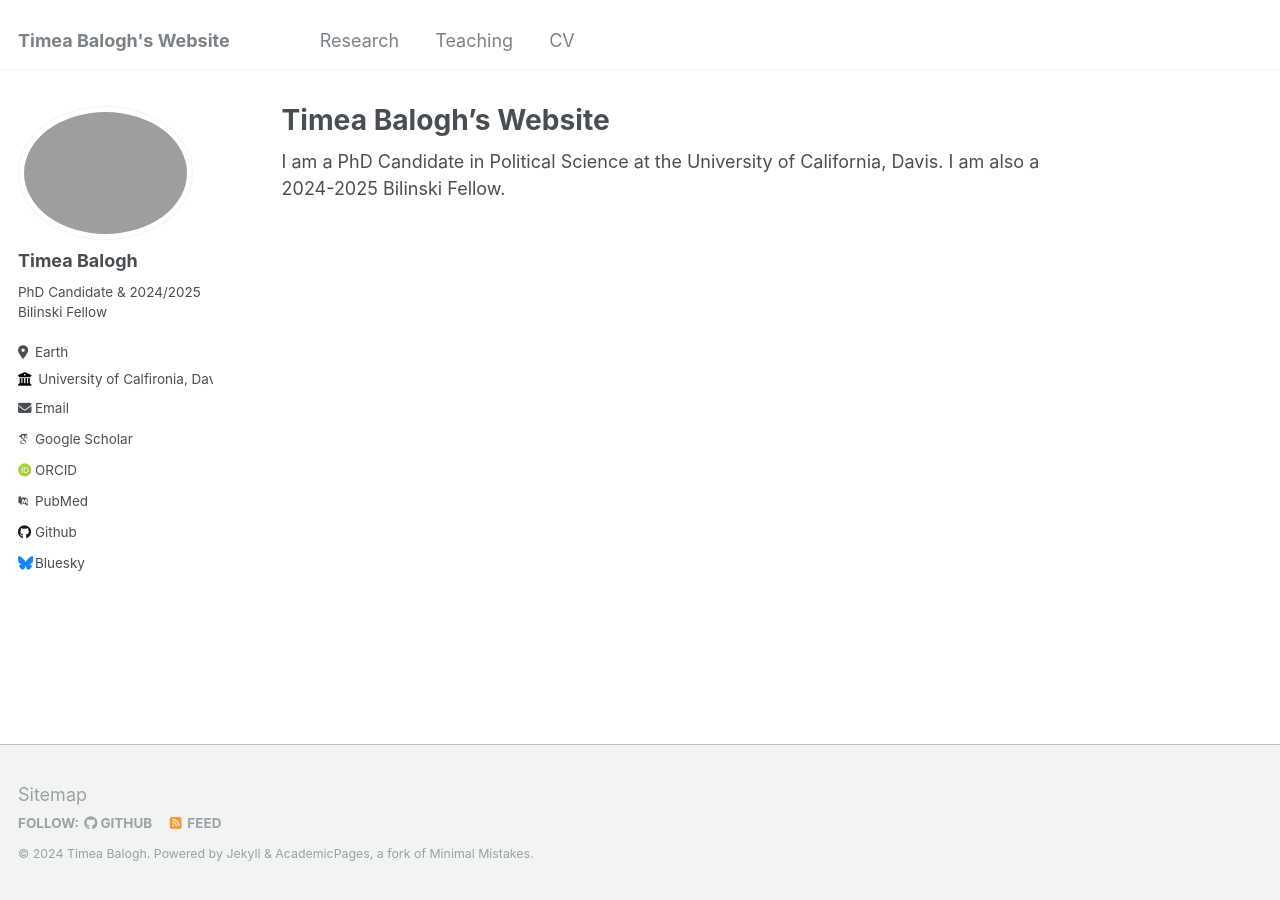
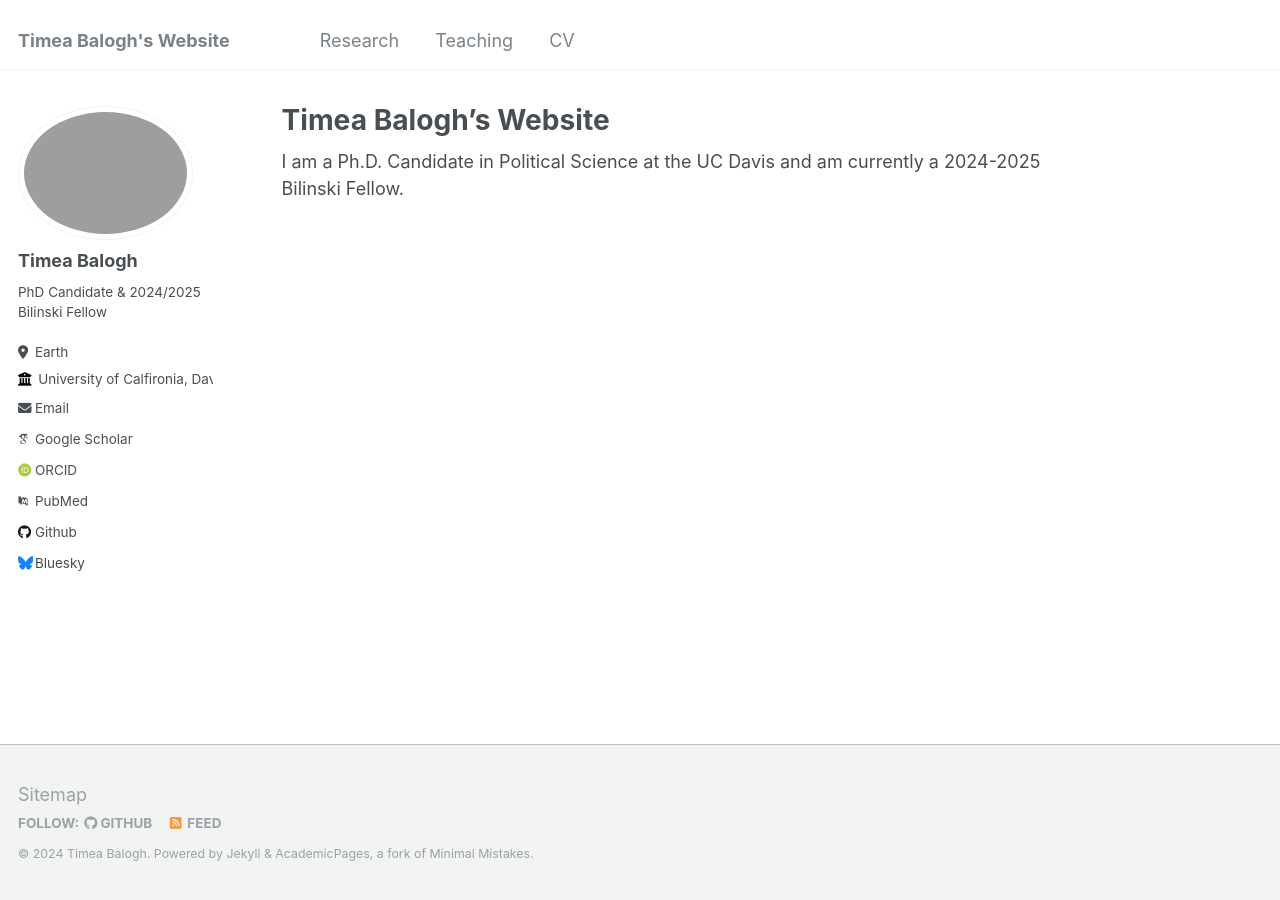
Before and after one commit to tbalogh007/tbalogh007.github.io, a Jekyll site: the page built from _pages/about.md, in a window 1280 px wide. Built offline with Jekyll 4.4.1, drawn with Linux system fonts in a browser that asks for light colours; some web fonts are replaced.

Commit message:
Update about.md

```diff
--- a/_pages/about.md
+++ b/_pages/about.md
@@ -7,4 +7,4 @@ redirect_from:
   - /about.html
 ---
 
-I am a PhD Candidate in Political Science at the University of California, Davis. I am also a 2024-2025 Bilinski Fellow.
+I am a Ph.D. Candidate in Political Science at the UC Davis and am currently a 2024-2025 Bilinski Fellow.
```
